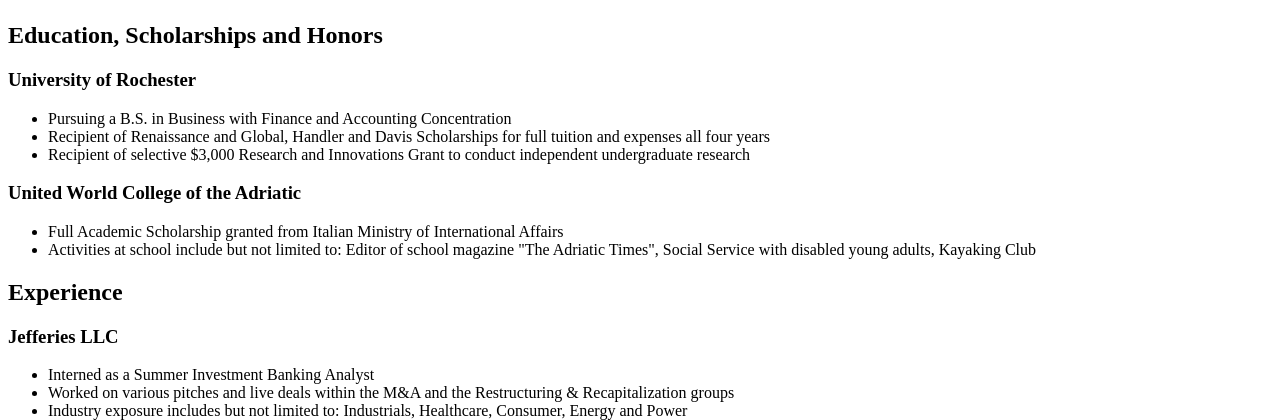
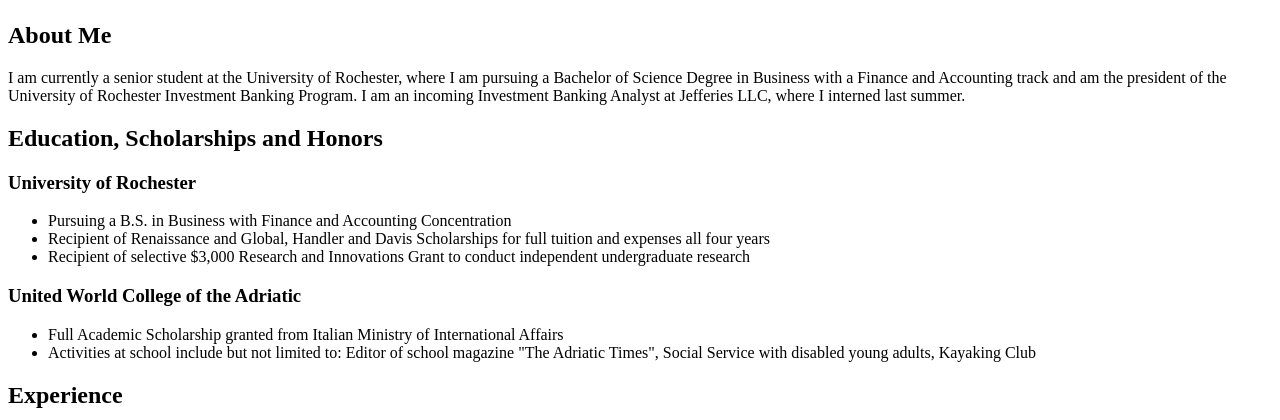
Before and after one commit to yumojin/csc-174-group-9, a PHP site: page /sibel.php in a window 1280 px wide. Shown: the part 58-478 px from the top of the page. Run offline with PHP 8.4, Linux system fonts and the light colour scheme.

Commit message:
added "About Me" section and small code changes

```diff
--- a/sibel.php
+++ b/sibel.php
@@ -13,6 +13,10 @@
 		</header>
 
 		<article>
+
+			<h2>About Me</h2>
+				<p>I am currently a senior student at the University of Rochester, where I am pursuing a Bachelor of Science Degree in Business with a Finance and Accounting track and am the president of the University of Rochester Investment Banking Program. I am an incoming Investment Banking Analyst at Jefferies LLC, where I interned last summer.</p>
+
 			<h2>Education, Scholarships and Honors</h2>
 
 				<h3>University of Rochester</h3>
```
Lines whose indentation alone changed are shown as unchanged.
